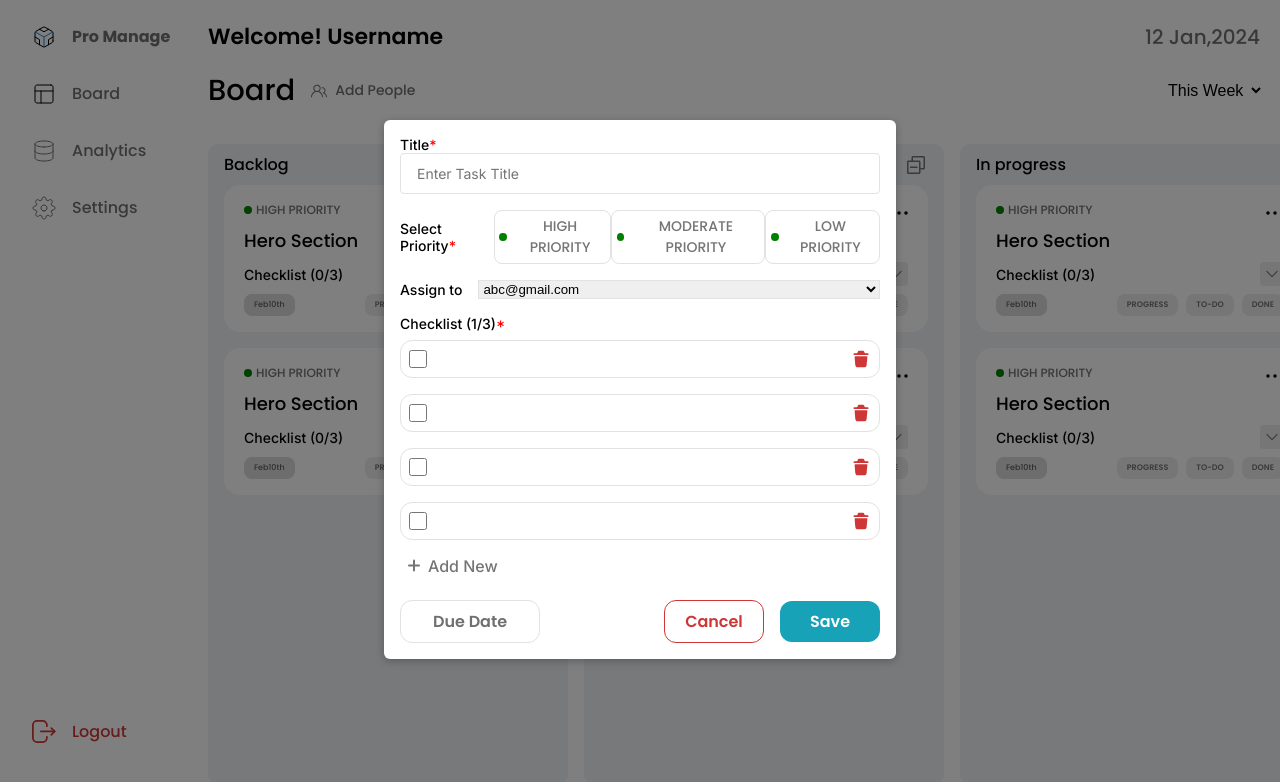
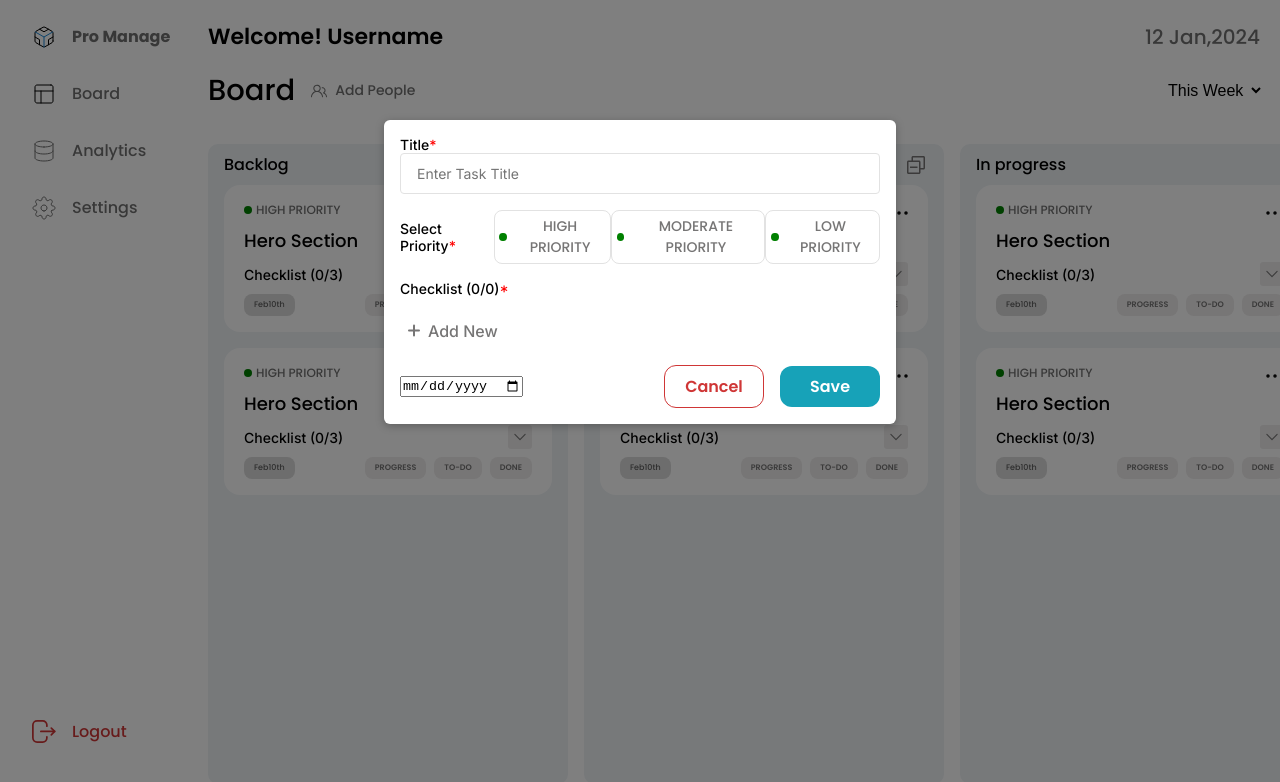
Before and after one commit to Shivendra490/project-task-tracking-app, a React (Vite) app in the folder client/: page /home in a window 1280 px wide. Both pictures are taken after a click on the picture 880 px from the left and 164 px from the top of the page. Shown: the top 782 px of the page. Built offline with nearby package versions, Linux system fonts and the light colour scheme.

Commit message:
addedit component functional

```diff
--- a/client/src/components/UI/Modal.jsx
+++ b/client/src/components/UI/Modal.jsx
@@ -14,7 +14,7 @@ const Backdrop = (props) => {
 };
 
 const ModalOverlay = (props) => {
-  console.log('pp',props)
+  // console.log('pp',props)
   return (
     <div className={`${styles.modal} ${props.onCustomModal}`}>
       {props.children}
@@ -43,7 +43,7 @@ Backdrop.propTypes = {
 
 ModalOverlay.propTypes = {
   children: PropTypes.element,
-  onCustomModal:PropTypes.element
+  onCustomModal:PropTypes.string
 };
 
 Modal.propTypes = {
--- a/client/src/components/status-container/StatusComponent.jsx
+++ b/client/src/components/status-container/StatusComponent.jsx
@@ -18,7 +18,7 @@ const StatusComponent = (props) => {
   const toggleModal = () => {
     setIsModalShow((prev) => !prev);
   };
-  console.log('render')
+  // console.log('render')
   return (
     <div className={styles.singleStatusContainer}>
       {isModalShow && <AddEditTask onToggleModal={toggleModal} />}
--- a/client/src/components/status-container/TaskCard.jsx
+++ b/client/src/components/status-container/TaskCard.jsx
@@ -23,7 +23,7 @@ const TaskCard = (props) => {
     setShowMore(false)
   },[props.collapseAll])
 
-  console.log("running taskCard", showMore);
+  // console.log("running taskCard", showMore);
   return (
     <div className={styles.card}>
       <div className={styles.cardHeader}>
--- a/client/src/pages/add-edit-task/AddEditTask.jsx
+++ b/client/src/pages/add-edit-task/AddEditTask.jsx
@@ -3,8 +3,101 @@ import Modal from "../../components/UI/Modal";
 import styles from "./AddEditTask.module.css";
 import deleteIcon from "../../assets/deleteIcon.svg";
 import plusIcon from "../../assets/plusIcon.svg";
+import {  useState } from "react";
+
+const initialTask = {
+  taskTitle: "",
+  priority: "",
+  taskStatus: "todo",
+  checkList: [],
+  dueDate:"",
+  tickCount:0
+};
 
 const AddEditTask = (props) => {
+  const [task, setTask] = useState(initialTask);
+  // const dateRef=useRef()
+
+  const priorityClickHandler = (selectedPriority) => {
+    setTask({ ...task, priority: selectedPriority });
+  };
+
+  const addCheckListOptionHandler = () => {
+    setTask({
+      ...task,
+      checkList: [
+        ...task.checkList,
+        { oid: new Date().getTime().toString(), checkText: "", isTick: false },
+      ],
+    });
+  };
+
+  const removeCheckListOptionHandler = (oid) => {
+    const updatedCheckList = task?.checkList?.filter((currentOption) => {
+      return currentOption.oid !== oid;
+    });
+
+    setTask({ ...task, checkList: updatedCheckList });
+  };
+
+  const onChangeTitleHandler=(e)=>{
+    const {name,value}=e.target
+    setTask({...task,[name]:value})
+  }
+
+  const onChangeOptionHandler=(e,oid)=>{
+    const {value}=e.target
+    const updatedCheckList=task?.checkList.map(currentOption=>{
+      if(currentOption.oid===oid){
+        return {...currentOption,checkText:value}
+      }else{
+        return currentOption
+      }
+    })
+    setTask({...task,checkList:updatedCheckList})
+    // console.log(value,'changeoption','target',e)
+
+
+
+  }
+
+  const onChangeTickHandler=(e,oid)=>{
+
+    const {checked}=e.target
+    const updatedCheckList=task?.checkList.map(currentOption=>{
+
+      if(currentOption.oid===oid){
+        return {...currentOption,isTick:checked}
+      }else{
+        return currentOption
+      }
+    })
+
+    if(checked){
+      setTask({...task,tickCount:task.tickCount+1,checkList:updatedCheckList})
+    }else{
+      setTask({...task,tickCount:task.tickCount-1,checkList:updatedCheckList})
+    }
+
+    // console.log(checked,'changetick','target',e)
+  }
+
+  const dateClickHandler=()=>{
+    console.log('dateClick handler with ref')
+
+  }
+
+  const onChangeDateHandler=(e)=>{
+    console.log('dateonchange',e)
+    setTask({...task,dueDate:e.target.value})
+  }
+
+
+  const submitHandler=()=>{
+    console.log('task for submit',task)
+  }
+
+
   return (
     <Modal
       onToggleModal={props.onToggleModal}
@@ -18,8 +111,11 @@ const AddEditTask = (props) => {
             </label>
             <input
               type="text"
+              name="taskTitle"
               className={styles.titleInput}
               placeholder="Enter Task Title"
+              value={task.taskTitle}
+              onChange={onChangeTitleHandler}
             />
           </div>
 
@@ -27,68 +123,83 @@ const AddEditTask = (props) => {
             <label className={styles.titleText}>
               Select Priority<span className={styles.star}>*</span>
             </label>
-            <button className={styles.priorityBtn}>
+            <button
+              className={`${styles.priorityBtn} ${
+                task.priority === "high" ? styles.active : ""
+              }`}
+              onClick={() => priorityClickHandler("high")}
+            >
               <p className={styles.greenDot}></p>
               <span>HIGH PRIORITY</span>
             </button>
-            <button className={styles.priorityBtn}>
+            <button
+              className={`${styles.priorityBtn} ${
+                task.priority === "moderate" ? styles.active : ""
+              }`}
+              onClick={() => priorityClickHandler("moderate")}
+            >
               <p className={styles.greenDot}></p>
               <span>MODERATE PRIORITY</span>
             </button>
-            <button className={styles.priorityBtn}>
+            <button
+              className={`${styles.priorityBtn} ${
+                task.priority === "low" ? styles.active : ""
+              }`}
+              onClick={() => priorityClickHandler("low")}
+            >
               <p className={styles.greenDot}></p>
               <span>LOW PRIORITY</span>
             </button>
           </div>
 
-          <div className={styles.assignField}>
+          {/* <div className={styles.assignField}>
             <label className={styles.titleText}>Assign to</label>
             <select className={styles.select}>
               <option>abc@gmail.com</option>
             </select>
-          </div>
+          </div> */}
         </div>
         <div className={styles.createBody}>
           <label className={styles.titleText}>
-            Checklist (1/3)<span className={styles.star}>*</span>
+            Checklist ({task?.tickCount}/{task?.checkList?.length})<span className={styles.star}>*</span>
           </label>
           <div className={styles.optionsContainer}>
-            <div className={styles.singleOptionWrapper}>
-              <input type="checkbox" className={styles.inputCheck} />
-              <input type="text" className={styles.inputText} />
-              <img src={deleteIcon} alt="delete icon" />
-            </div>
-
-            <div className={styles.singleOptionWrapper}>
-              <input type="checkbox" className={styles.inputCheck} />
-              <input type="text" className={styles.inputText} />
-              <img src={deleteIcon} alt="delete icon" />
-            </div>
-
-            <div className={styles.singleOptionWrapper}>
-              <input type="checkbox" className={styles.inputCheck} />
-              <input type="text" className={styles.inputText} />
-              <img src={deleteIcon} alt="delete icon" />
-            </div>
-            <div className={styles.singleOptionWrapper}>
-              <input type="checkbox" className={styles.inputCheck} />
-              <input type="text" className={styles.inputText} />
-              <img src={deleteIcon} alt="delete icon" />
-            </div>
+            {task?.checkList?.length > 0 &&
+              task?.checkList.map((currentOption) => {
+                return (
+                  <div
+                    key={currentOption.oid}
+                    className={styles.singleOptionWrapper}
+                  >
+                    <input
+                      checked={currentOption.isTick}
+                      type="checkbox"
+                      onChange={(e)=>onChangeTickHandler(e,currentOption.oid)}
+                      className={styles.inputCheck}
+                    />
+                    <input type="text" className={styles.inputText} value={currentOption.checkText} onChange={(e)=>onChangeOptionHandler(e,currentOption.oid)}/>
+                    <img
+                      src={deleteIcon}
+                      alt="delete icon"
+                      onClick={() =>
+                        removeCheckListOptionHandler(currentOption.oid)
+                      }
+                    />
+                  </div>
+                );
+              })}
           </div>
-          <button className={styles.addBtn}>
+          <button className={styles.addBtn} onClick={addCheckListOptionHandler}>
             <img src={plusIcon} alt="add icon" />
             <span>Add New</span>
           </button>
         </div>
         <div className={styles.createFooter}>
-          <button className={styles.dueDateBtn}>
-            Due Date
-          </button>
-          {/* <input type="date"/> */}
+          {/* <button className={styles.dueDateBtn} onClick={dateClickHandler}>Due Date</button> */}
+          <input type="date"  name="dueDate" onClick={dateClickHandler} onChange={onChangeDateHandler}/>
           <div className={styles.actionBtnsWrapper}>
             <button className={styles.secondaryBtn}>Cancel</button>
-            <button className={styles.primaryBtn}>Save</button>
+            <button className={styles.primaryBtn} onClick={submitHandler}>Save</button>
           </div>
         </div>
       </div>
--- a/client/src/pages/add-edit-task/AddEditTask.module.css
+++ b/client/src/pages/add-edit-task/AddEditTask.module.css
@@ -80,6 +80,10 @@
   /* flex:1; */
 }
 
+.active{
+    background-color:#EEECEC;
+}
+
 .assignField {
   display: flex;
   justify-content: center;
@@ -102,6 +106,8 @@
   display: flex;
   flex-direction: column;
   gap: 1rem;
+  max-height: 150px;
+  overflow-y: auto;
 }
 
 .singleOptionWrapper {
```
